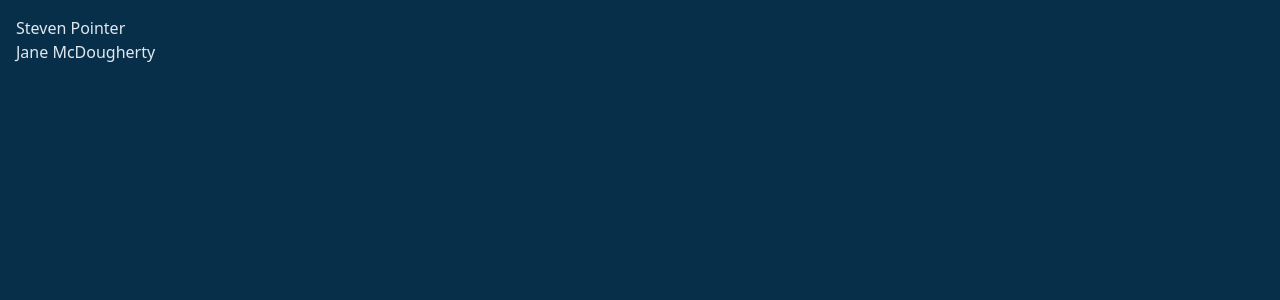
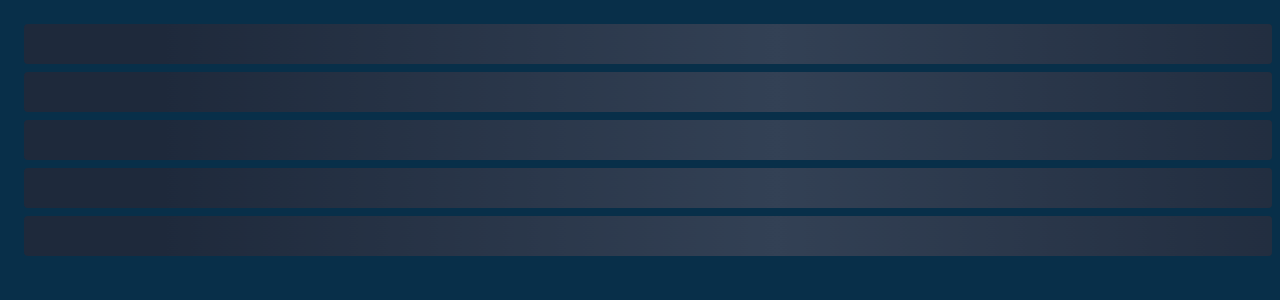
Before and after one commit to SmackSmash/grider-media-ts, a React (Vite) app: page / in a window 1280 px wide. Shown: the top 300 px of the page. Built offline with nearby package versions, Linux system fonts and the light colour scheme; data requests are answered from the project's data file.

Commit message:
Implemented Skeleton component fully

```diff
--- a/src/components/Skeleton.tsx
+++ b/src/components/Skeleton.tsx
@@ -1,5 +1,19 @@
-const Skeleton = (times: number, classes: string) => {
-  return;
+const Skeleton = ({
+  times,
+  className
+}: {
+  times: number;
+  className: string;
+}) => {
+  return Array(times)
+    .fill(0)
+    .map((_, i) => (
+      <div
+        className={`${className} bg-slate-800 overflow-hidden rounded relative`}
+        key={i}>
+        <div className='inset-0 absolute -translate-x-full bg-gradient-to-r from-slate-800 via-slate-700 to-slate-800 animate-shimmer'></div>
+      </div>
+    ));
 };
 
 export default Skeleton;
--- a/src/components/UsersList.tsx
+++ b/src/components/UsersList.tsx
@@ -1,7 +1,7 @@
 import { useEffect } from 'react';
 import { fetchUsers } from '../store';
 import { useAppDispatch, useAppSelector } from '../store';
-// import Skeleton from './Skeleton';
+import Skeleton from './Skeleton';
 
 const UsersList = () => {
   const users = useAppSelector(({ users: { data } }) => data);
@@ -14,12 +14,8 @@ const UsersList = () => {
     dispatch(fetchUsers());
   }, [dispatch]);
 
-  console.log(new Array(5).fill(0));
-
-  // return <Skeleton times={5} />;
-
   if (isLoading) {
-    return <p>Loading users...</p>;
+    return <Skeleton times={5} className='h-10 w-full m-2' />;
   }
 
   if (error) {
--- a/src/store/thunks/fetchUsers.ts
+++ b/src/store/thunks/fetchUsers.ts
@@ -4,6 +4,6 @@ import { delay } from '../../utils';
 
 export const fetchUsers = createAsyncThunk('users/fetch', async () => {
   const response = await axios.get('http://localhost:3000/users');
-  await delay(1500);
+  await delay(15000);
   return response.data;
 });
--- a/tailwind.config.js
+++ b/tailwind.config.js
@@ -2,7 +2,16 @@
 export default {
   content: ['./index.html', './src/**/*.{js,ts,jsx,tsx}'],
   theme: {
-    extend: {}
+    extend: {
+      keyframes: {
+        shimmer: {
+          '100%': { transform: 'translateX(100%)' }
+        }
+      },
+      animation: {
+        shimmer: 'shimmer 1.5s infinite'
+      }
+    }
   },
   plugins: []
 };
```
